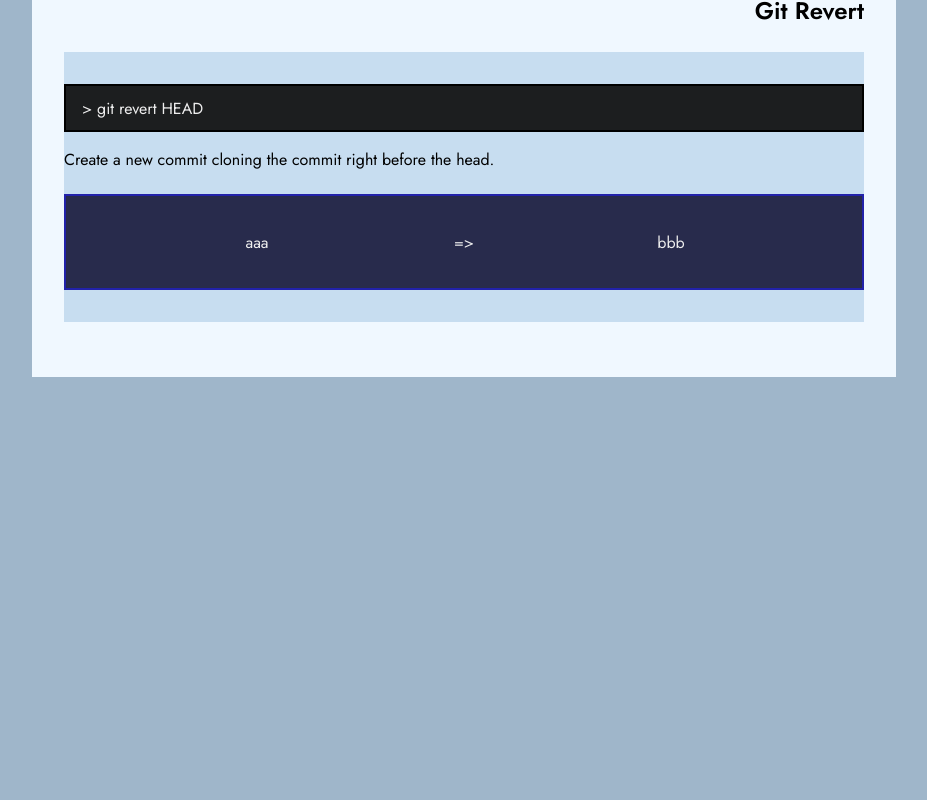
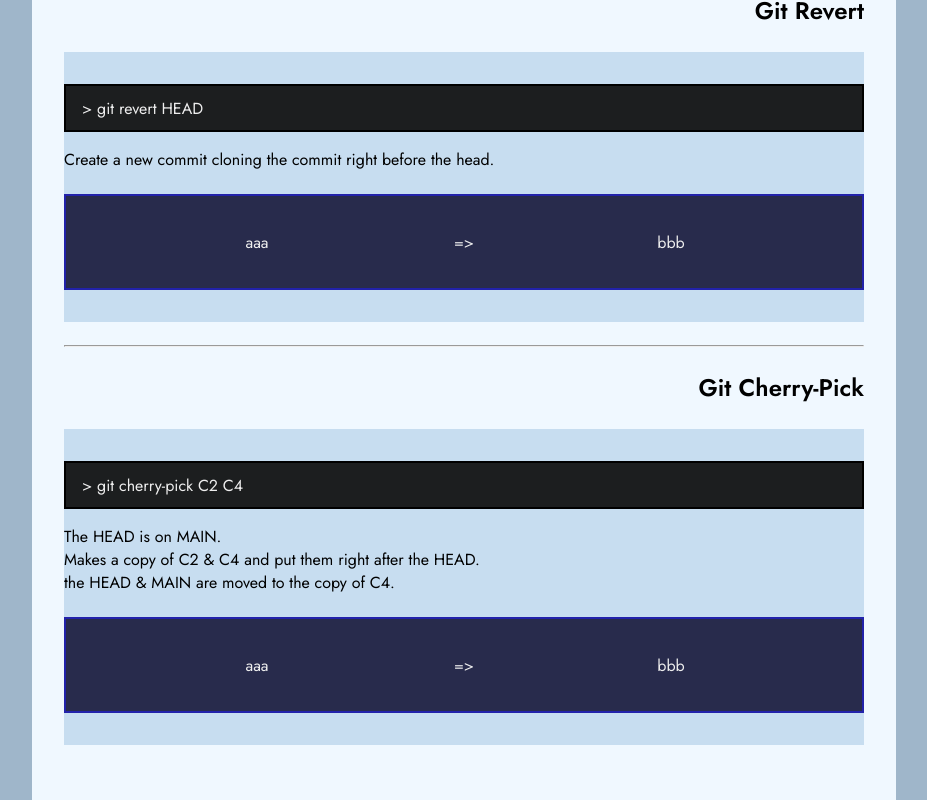
Before and after one commit to ask0ldd/GitMemo, a React (Vite) app: page / in a window 1280 px wide. Shown: the part 4659-5459 px from the top of the page, without its empty margins (176-1103 px from the left). Before the commit the page ends 5036 px from the top, so only its background shows below. Built offline with nearby package versions, Linux system fonts and the light colour scheme.

Commit message:
cherry pick

```diff
--- a/src/App.tsx
+++ b/src/App.tsx
@@ -136,6 +136,18 @@ function App() {
           <GitTree>aaa{"=>"}bbb</GitTree>
       </div>
       <br/>
+      <hr/>
+      <br/>
+      <h2>Git Cherry-Pick</h2>
+      <div style={{backgroundColor:'#c7ddf0', padding:'1rem 0'}}>
+          <CommandLine>git cherry-pick C2 C4</CommandLine>
+          <p>The HEAD is on MAIN.</p>
+          <p>Makes a copy of C2 & C4 and put them right after the HEAD.</p>
+          <p>the HEAD & MAIN are moved to the copy of C4.</p>
+          <br/>
+          <GitTree>aaa{"=>"}bbb</GitTree>
+      </div>
+      <br/>
     </div>
   )
 }
```
